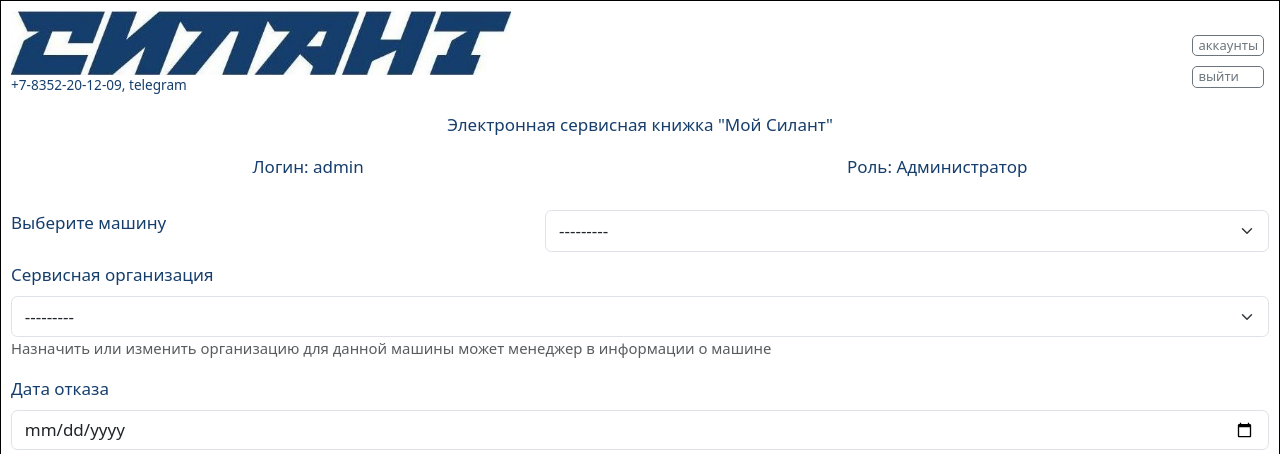
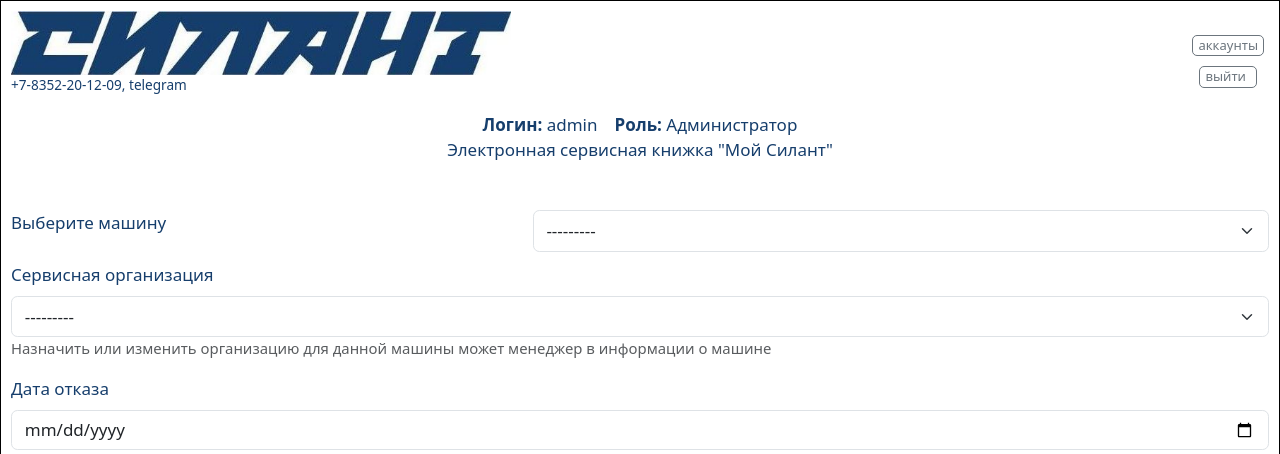
Before and after one commit to aerastov/SF_Graduate_work, a Django app: page /create_complaints in a window 1280 px wide. Shown: the top 454 px of the page. Run offline with Django 4.2, Linux system fonts and the light colour scheme; a user stored in the database is signed in; data comes from the database, SQL or seed files in the repository; both versions use the stored data as it was after the commit; some libraries are stand-ins or nearby versions.

Commit message:
preview 4.0

```diff
--- a/My_Silant/accounts/views.py
+++ b/My_Silant/accounts/views.py
@@ -16,7 +16,8 @@ class AccountList(PermissionRequiredMixin, ListView):
 
     def get_context_data(self, *args, **kwargs):
         context = super().get_context_data(*args, **kwargs)
-        context['users'] = User.objects.all().order_by('username').order_by('groups')
+        order_by = self.request.GET.get('order_by', 'first_name')
+        context['users'] = User.objects.order_by(order_by)
         return context
 
 
@@ -38,8 +39,8 @@ class CreateAccount(PermissionRequiredMixin, CreateView):
         group = form.cleaned_data.get("groups")
         first_name = form.cleaned_data.get("first_name")
         username = form.cleaned_data.get("username")
+        user = form.save()
         id = User.objects.get(username=username).id
-        user = form.save(commit=False)
         user.password = make_password(form.cleaned_data.get("password"))
         user.save()
         # Сразу создаем новую сервисную компанию в справочнике, если группа = 'service'
--- a/My_Silant/silant/forms.py
+++ b/My_Silant/silant/forms.py
@@ -11,6 +11,10 @@ class FactoryNumber(forms.Form):
 
 
 class CreateCarForm(forms.ModelForm):
+    client = forms.ModelChoiceField(
+        queryset=CustomUser.objects.filter(groups__name='client').order_by('first_name')
+    )
+
     class Meta:
         model = Car
         widgets = {'factory_number': forms.Textarea(attrs={'rows': 1}),
@@ -20,10 +24,11 @@ class CreateCarForm(forms.ModelForm):
                    'steerable_axle_number': forms.Textarea(attrs={'rows': 1}),
                    'supply_contract': forms.Textarea(attrs={'rows': 1}),
                    'consignee': forms.Textarea(attrs={'rows': 1}),
-                   'delivery_address': forms.Textarea(attrs={'rows': 1}),
-                   'equipment': forms.Textarea(attrs={'rows': 1}),
-                   'date_of_shipment_from_the_factory': forms.NumberInput(attrs={'type': 'date'})}
+                   'delivery_address': forms.Textarea(attrs={'rows': 2}),
+                   'equipment': forms.Textarea(attrs={'rows': 5}),
+                   'date_of_shipment_from_the_factory': forms.NumberInput(attrs={'type': 'date'}),
                   # 'date_of_shipment_from_the_factory': forms.SelectDateWidget(years=list(reversed(range(2000, now.year+1)))) }
+                   }
         fields = '__all__'
 
 
--- a/My_Silant/silant/models.py
+++ b/My_Silant/silant/models.py
@@ -1,6 +1,13 @@
 from django.db import models
 from django.contrib.auth.models import User
 
+
+class CustomUser(User):
+    class Meta:
+        proxy = True
+
+    def __str__(self):
+        return self.first_name
 
 
 class Technique_model(models.Model):
@@ -64,7 +71,7 @@ class Steerable_axle_model(models.Model):
 
 
 class Service_company(models.Model):
-    user = models.OneToOneField(User, on_delete=models.CASCADE, verbose_name='Имя пользователя')
+    user = models.OneToOneField(CustomUser, on_delete=models.CASCADE, verbose_name='Имя пользователя')
     name = models.TextField(unique=True, verbose_name='Название')
     description = models.TextField(blank=True, verbose_name='Описание')
 
@@ -92,7 +99,7 @@ class Car(models.Model):
     consignee = models.TextField(max_length=50, blank=True, verbose_name='Грузополучатель')
     delivery_address = models.TextField(max_length=150, blank=True, verbose_name='Адрес поставки (эксплуатации)')
     equipment = models.TextField(max_length=150, blank=True, verbose_name='Комплектация (доп. опции)')
-    client = models.ForeignKey(User, on_delete=models.CASCADE, null=True, blank=True, verbose_name='Клиент')
+    client = models.ForeignKey(CustomUser, on_delete=models.CASCADE, null=True, blank=True, verbose_name='Клиент')
     service_company = models.ForeignKey(Service_company, null=True, on_delete=models.CASCADE, blank=True, verbose_name='Сервисная организация')
 
     def __str__(self):
--- a/My_Silant/silant/templates/default.html
+++ b/My_Silant/silant/templates/default.html
@@ -42,14 +42,15 @@
 						{% if request.user|has_group:"admin" %}
 							<a class="button slim" href="{% url 'account_list' %}" role="button">аккаунты</a>
 						{% endif %}
-						<a class="button slim" href="/accounts/logout/" role="button">выйти</a>
+						<a class="button slim" style='margin: 5px 12px;' href="/accounts/logout/" role="button">выйти</a>
 					{% else %}
 						<a class="button slim" href="/accounts/login" role="button">авторизация</a>
 					{% endif %}
 				</div>
 			</div>
+			{% include "fragments/username_group.html" %}
 			<p class="center">Электронная сервисная книжка "Мой Силант"</p>
-			    {% include "fragments/username_group.html" %}
+
 		</div>
 	</header>
 	<main>
--- a/My_Silant/silant/templates/fragments/username_group.html
+++ b/My_Silant/silant/templates/fragments/username_group.html
@@ -1,9 +1,10 @@
 {% load auth_extras %}
 {% if user.is_authenticated %}
-    <div class="div_full_horizontal_content_space_around">
-        <div>Логин: {{ user.username }}</div>
+<!--    <div class="div_full_horizontal_content_space_around">-->
+    <div class="center">
+        <div><b>Логин:</b> {{ user.username }}&emsp;</div>
         <div>
-            Роль:
+            <b>Роль:</b>
             {% if request.user|has_group:"client" %}
                 Клиент
             {% elif request.user|has_group:"service" %}
--- a/My_Silant/silant/templates/maintenance.html
+++ b/My_Silant/silant/templates/maintenance.html
@@ -16,8 +16,6 @@
 <!--вид ТО;-->
 <!--зав.номер машины;-->
 <!--сервисная компания для таблицы «ТО»;-->
-
-
 
 
     <div class="center">
--- a/My_Silant/silant/views.py
+++ b/My_Silant/silant/views.py
@@ -414,8 +414,8 @@ class ServiceCompanyEdit(PermissionRequiredMixin, UpdateView):
         form.save()
         # Перезаписываем имя сервисной компании в Аккаунте
         name = form.cleaned_data.get("name")
-        username = form.cleaned_data.get("user")
-        id = User.objects.get(username=username).id
+        first_name = form.cleaned_data.get("user")
+        id = User.objects.get(first_name=first_name).id
         user = User.objects.get(id=id)
         user.first_name = name
         user.save()
--- a/My_Silant/static/css/style.css
+++ b/My_Silant/static/css/style.css
@@ -66,9 +66,10 @@ input {
     color: var(--silant_black);
 }
 
+/* Фильтрация */
 .select_car {
     width: 73%;
-    padding: 0 52px 0 0;
+    padding: 0 2px 0 0;
 }
 select {
     color: var(--silant_black);
@@ -87,7 +88,22 @@ select {
     font-size: 0.7em;
     border-radius: 3px;
 }
+.div_item_filter {
+    width: fit-content;
+    margin: auto 5px;
+}
+.button_reset {
+    border: 1px solid var(--silant_grey);
+    text-decoration: none;
+    border-radius: 5px;
+    color: var(--silant_black);
+    background: transparent;
+    font-size: 0.7em;
+    cursor: pointer;
+    padding: 0 5px 2px 5px;
+}
 
+/**********************************/
 
 table {
     border-bottom: 1px solid var(--silant_grey);
@@ -206,6 +222,14 @@ footer {
     justify-content: space-between;
     margin: 10px 0;
 }
+.left-right-wrap {
+    display: -webkit-flex;
+    display: flex;
+    -webkit-flex-wrap: wrap; /* Safari 6.1+ */
+    flex-wrap: wrap;
+    justify-content: center;
+    margin: 2px 0;
+}
 .column {
     width: fit-content;
     display: -webkit-flex;
```
Also changed, not shown: My_Silant/accounts/templates/account_list.html (+4 -4 lines), My_Silant/silant/templates/info.html (+14 -5 lines), My_Silant/db.sqlite3, My_Silant/silant/migrations/0002_customuser_alter_car_client_and_more.py (added).
